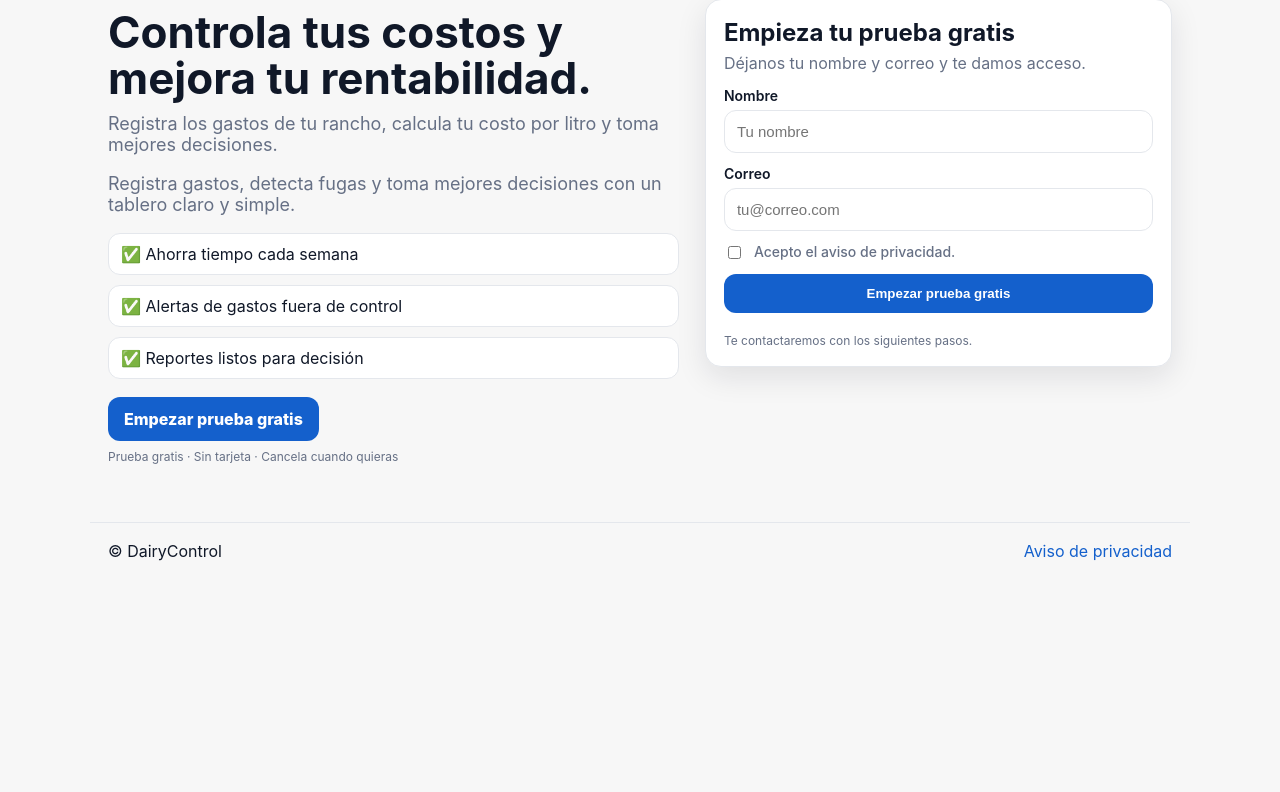
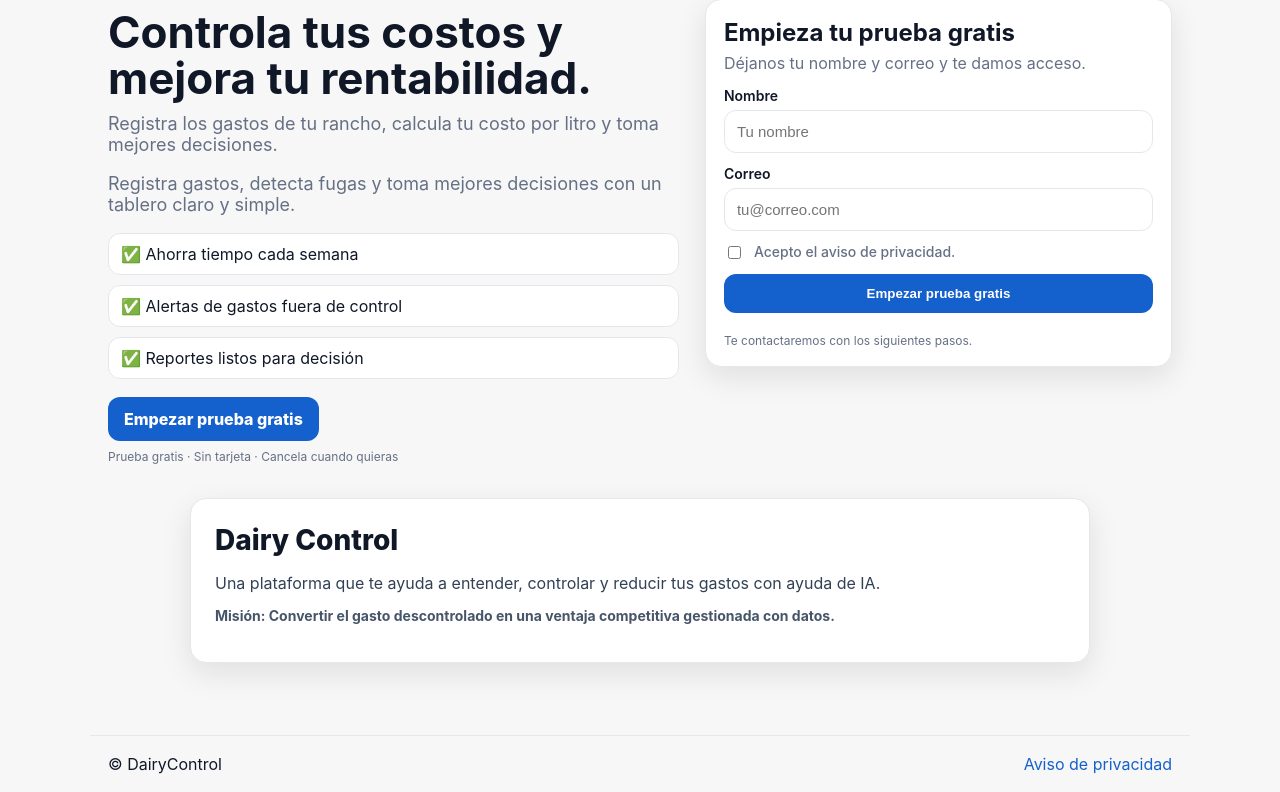
Before and after one commit to teccuentas093-sketch/dairycontrol-landing, a Python web app: template templates/index.html in a window 1280 px wide. Shown: the part 147-939 px from the top of the page. Before the commit the page ends 708 px from the top, so only its background shows below. Run offline with Jinja, Linux system fonts and the light colour scheme; the template is opened without the code that fills it, so the values that code supplies are empty; some libraries are stand-ins or nearby versions.

Commit message:
Content: update hero subtitle and 'Dairy Control' intro + mission

```diff
--- a/templates/index.html
+++ b/templates/index.html
@@ -73,6 +73,14 @@
     </div>
 </section>
 
+<section id="about" class="wrap about" style="padding:24px 0;">
+    <div class="card" style="max-width:900px;margin:0 auto;padding:24px;">
+        <h2 style="font-size:28px;font-weight:800;margin-bottom:8px;">Dairy Control</h2>
+        <p style="font-size:16px;color:#334155;margin-bottom:12px;">Una plataforma que te ayuda a entender, controlar y reducir tus gastos con ayuda de IA.</p>
+        <p style="font-size:14px;color:#475569;font-weight:700;">Misión: Convertir el gasto descontrolado en una ventaja competitiva gestionada con datos.</p>
+    </div>
+</section>
+
 </main>
 
 <!-- Demo removed — keeping original landing design only -->
```
Also changed, not shown: public/admin.html (+7 -7 lines), public/index.html (+8 -0 lines).
